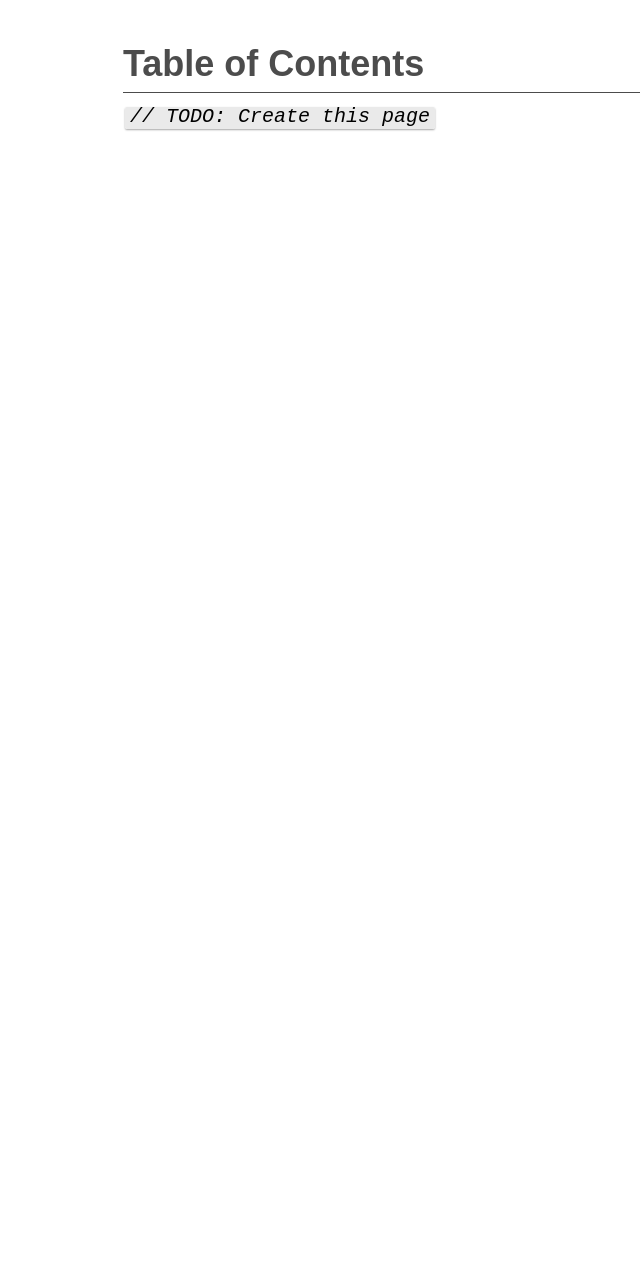
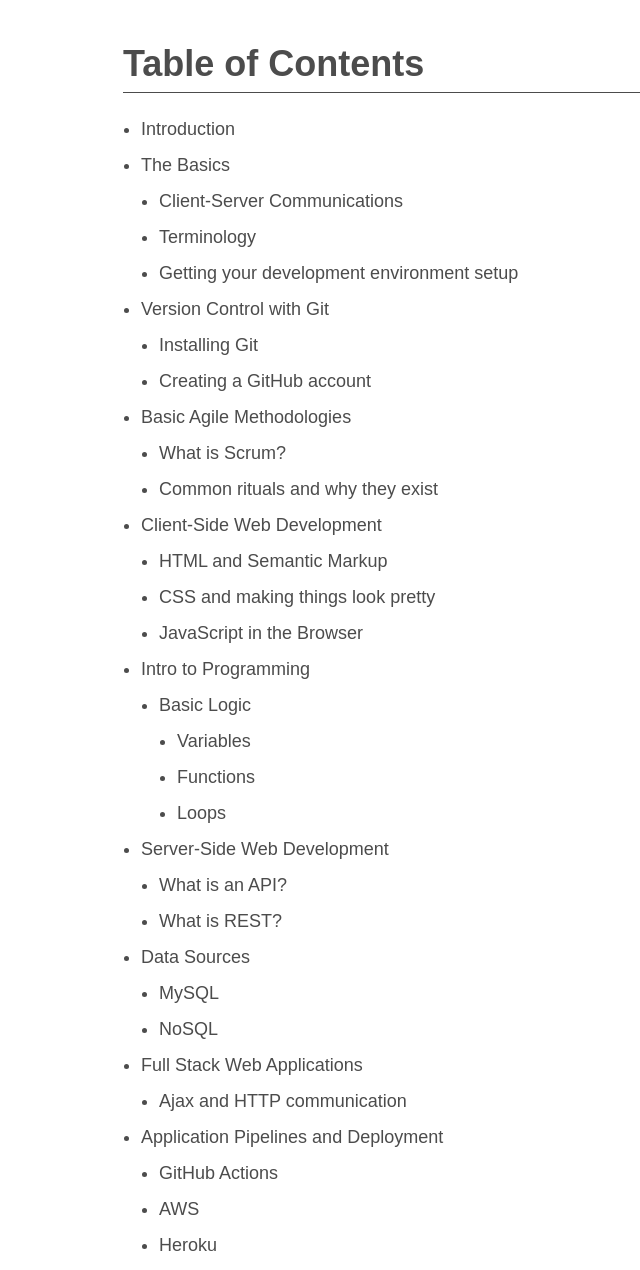
Before and after one commit to JordanForeman/fundamentals, a Jekyll site: the page built from src/contents.md, in a window 1280 px wide. Shown: the whole page, without its empty margins (152-792 px from the left). Built offline with Jekyll 4.4.1, drawn with Linux system fonts in a browser that asks for light colours; Markdown is read by kramdown in place of the engine named in the settings; before the commit the page ends 900 px from its top, so only the background shows below that.

Commit message:
chore(doc): first pass at table of contents

````diff
--- a/src/contents.md
+++ b/src/contents.md
@@ -4,6 +4,35 @@ title: Table of Contents
 permalink: /contents/
 ---
 
-```js
-// TODO: Create this page
-```
+* Introduction
+* The Basics
+    * Client-Server Communications
+    * Terminology
+    * Getting your development environment setup
+* Version Control with Git
+    * Installing Git
+    * Creating a GitHub account
+* Basic Agile Methodologies
+    * What is Scrum?
+    * Common rituals and why they exist
+* Client-Side Web Development
+    * HTML and Semantic Markup
+    * CSS and making things look pretty
+    * JavaScript in the Browser
+* Intro to Programming
+    * Basic Logic
+        * Variables
+        * Functions
+        * Loops
+* Server-Side Web Development
+    * What is an API?
+    * What is REST?
+* Data Sources
+    * MySQL
+    * NoSQL
+* Full Stack Web Applications
+    * Ajax and HTTP communication
+* Application Pipelines and Deployment
+    * GitHub Actions
+    * AWS
+    * Heroku
````
Also changed, not shown: src/syllabus.md (+0 -1 lines).
